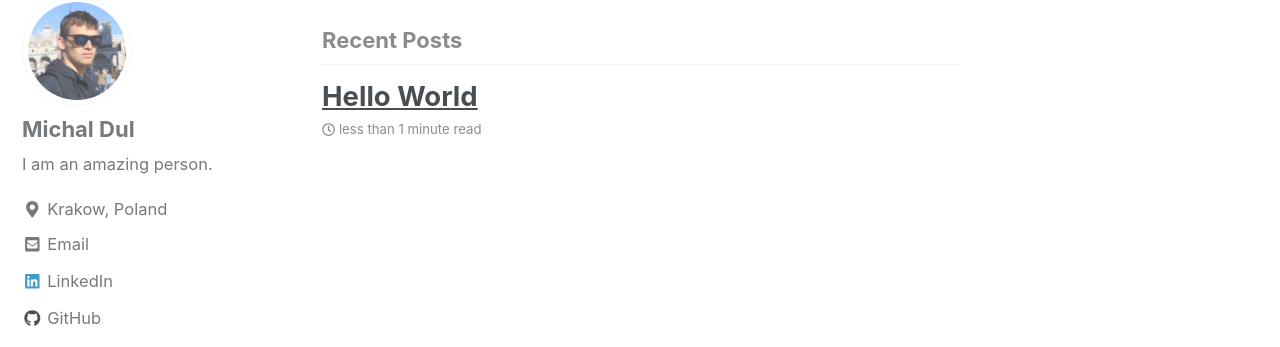
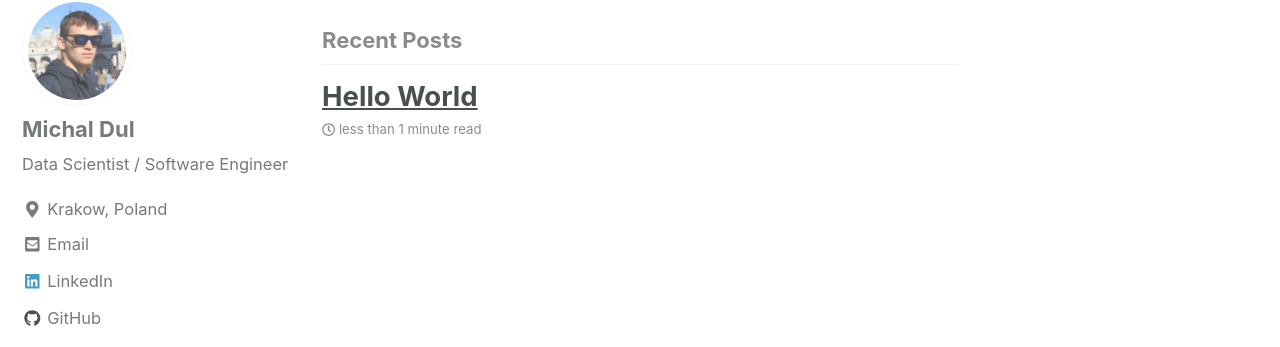
Before and after one commit to michaldul/michaldul.github.io, a Jekyll site: the page built from index.html, in a window 1280 px wide. Shown: the part 148-495 px from the top of the page. Built offline with Jekyll 4.4.1, drawn with Linux system fonts in a browser that asks for light colours; nearby versions of some CDN libraries; the list of posts is cut into pages by our own code.

Commit message:
bio typo

```diff
--- a/_config.yml
+++ b/_config.yml
@@ -86,7 +86,7 @@ analytics:
 author:
   name             : "Michal Dul"
   avatar           : "/assets/images/michal.jpg"
-  bio              : "I am an amazing person."
+  bio              : "Data Scientist / Software Engineer"
   location         : "Krakow, Poland"
   email            : michaldul@outlook.com
   uri              :
```
